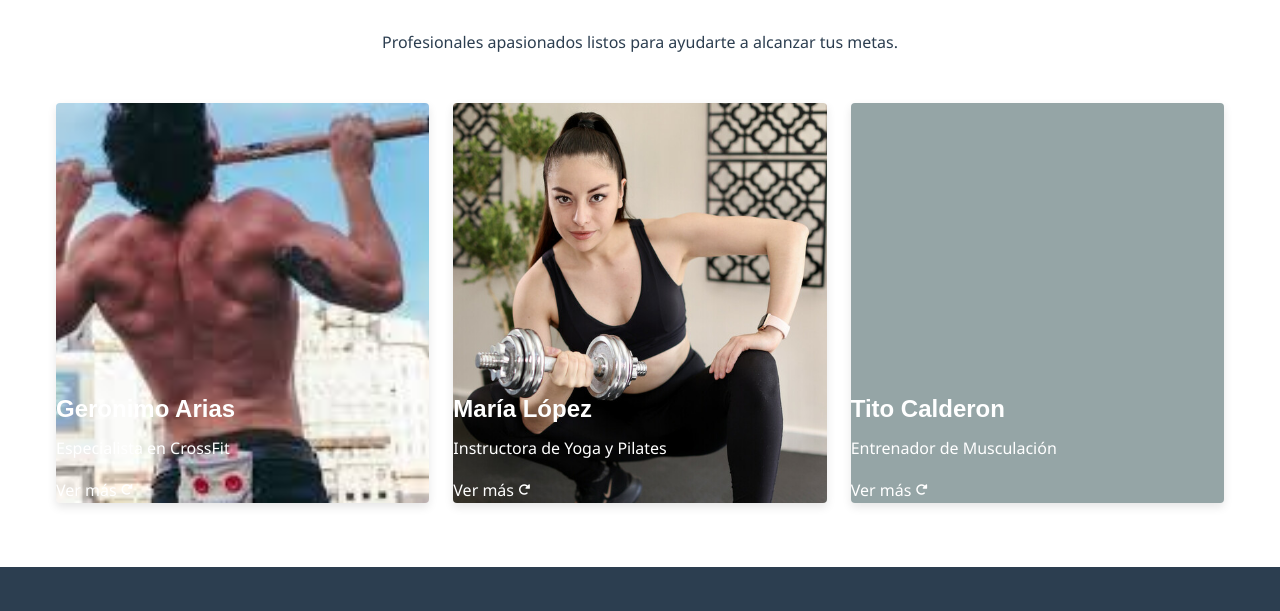
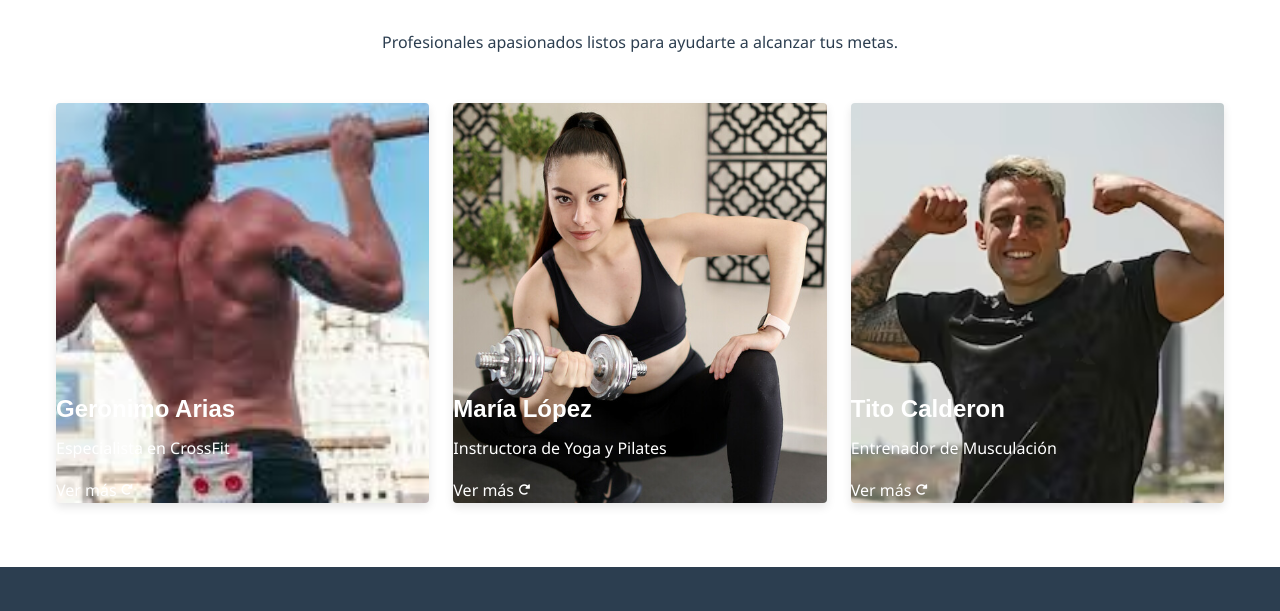
Before and after one commit to axel4679/TP1PySWeb, a plain HTML site: page entrenadores.html in a window 1280 px wide. Shown: the part 189-800 px from the top of the page. Drawn offline with Linux system fonts and the light colour scheme.

Commit message:
fix proyecto terminado

```diff
--- a/entrenadores.html
+++ b/entrenadores.html
@@ -195,7 +195,7 @@
           <div id="carlos" class="entrenador-card"> <!-- ID para enlace -->
             <div class="card-inner">
               <!-- Cara Frontal -->
-              <div class="card-front" style="background-image: url('imagenes/entrenador3.jpg');">
+              <div class="card-front" style="background-image: url('imagenes/momo.png');">
                 <div class="card-front-content">
                   <h3>Tito Calderon</h3>
                   <p>Entrenador de Musculación</p>
```
